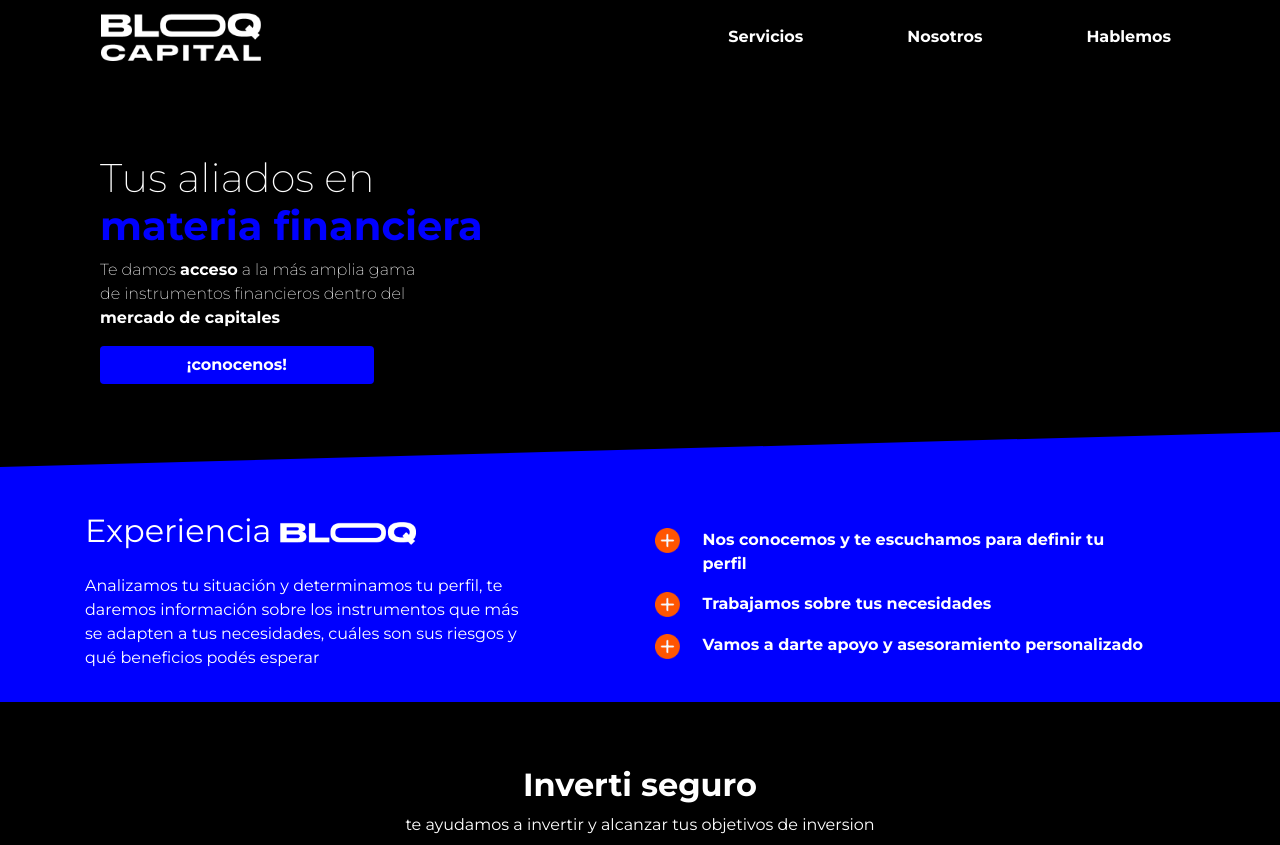
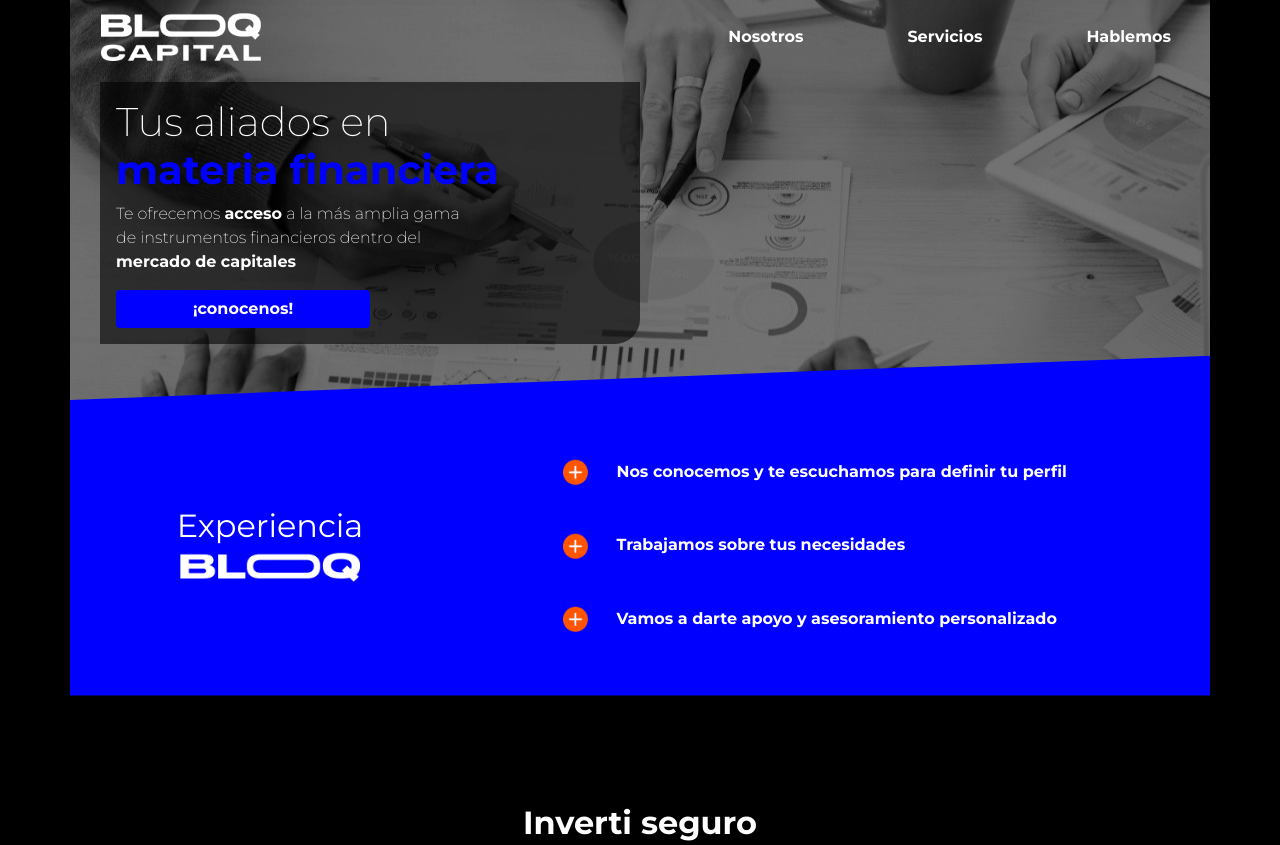
Before and after one commit to moka-web/bloq-capital, a website: page index.html in a window 1280 px wide. Shown: the top 845 px of the page. Drawn offline with nearby package versions, Linux system fonts and the light colour scheme; some packages are replaced by stand-ins of ours; a script that the page names is missing.

Commit message:
background header

```diff
--- a/SCSS/style.scss
+++ b/SCSS/style.scss
@@ -1,13 +1,23 @@
+//Colores
+$azul-claro: #0000FE;
+$azul-oscuro: #161734;
+$naranja: #FF5501;
+
 *{
     margin: 0;
     padding: 0;
 }
 
 .cuerpo{
-
     background-color: black;
     min-height: 100vh;
     font-family: 'Montserrat', sans-serif;
+}
+
+.cabecera{
+    background-image: url(../img/bg_img.jpg);
+    background-repeat: no-repeat;
+    background-position: center;
 }
 
 .logo{
@@ -19,16 +29,16 @@
 }
 
 .section_presentacion{
-    margin-top: 10vh;
-    padding-left: 30px;
+    background-color: rgba(0, 0, 0, 0.589);
+    border-radius: 0 0 25px 0;
 }
 
 .destacado-azul{
-    color: #0000FE;
+    color: $azul-claro;
 }
 
 .btn-azul{
-    background-color: #0000FE;
+    background-color: $azul-claro;
     color: #FFF;
     font-weight: 700;
     &:hover{
@@ -44,11 +54,12 @@
         100% 0%,
         100% 100%,
         0% 100%
-    )
+    );
+    transform:translateY(-13%)
 }
 
 .section_experiencia{
-    background-color: #0000FE;
+    background-color: $azul-claro;
 }
 
 .experiencia_contenido{
@@ -57,7 +68,7 @@
 }
 
 .logo_experiencia{
-    width: 8.5rem;
+    width: 11.3rem;
 }
 
 .marker{
@@ -96,7 +107,7 @@
 .section_alianzas{
 
     height: 40%;
-    background-color: #161734;
+    background-color: $azul-oscuro;
     display: flex;
     flex-direction: row;
 
--- a/index.html
+++ b/index.html
@@ -18,7 +18,9 @@
     <!--Google Fonts-->
     <link rel="preconnect" href="https://fonts.googleapis.com">
     <link rel="preconnect" href="https://fonts.gstatic.com" crossorigin>
-<link href="https://fonts.googleapis.com/css2?family=Montserrat:ital,wght@0,200;0,400;0,700;0,800;1,200;1,400&display=swap" rel="stylesheet">
+    <link
+        href="https://fonts.googleapis.com/css2?family=Montserrat:ital,wght@0,200;0,400;0,700;0,800;1,200;1,400&display=swap"
+        rel="stylesheet">
     <!--Fav icon-->
     <link rel="icon" type="image/png" href="img/fav_icon.png">
     <!--Título de página-->
@@ -27,7 +29,7 @@
 
 <body>
     <div class="cuerpo">
-    <header class="container">
+        <header class="container-xl cabecera">
             <nav class="navbar navbar-expand-lg navbar-dark bg-transparent d-flex justify-content-between">
 
                 <button class="navbar-toggler align-self-center" type="button" data-toggle="collapse"
@@ -43,53 +45,52 @@
                 <div class="d-flex flex-column">
                     <div class="collapse navbar-collapse" id="navbarNavAltMarkup">
                         <div class="navbar-nav botonera">
+                            <a class="nav-link ml-lg-5 pl-lg-5 text-white font-weight-bold" href="#">Nosotros</a>
                             <a class="nav-link ml-lg-5 pl-lg-5 text-white font-weight-bold" href="#">Servicios</a>
-                        <a class="nav-link ml-lg-5 pl-lg-5 text-white font-weight-bold" href="#">Nosotros</a>
                             <a class="nav-link ml-lg-5 pl-lg-5 text-white font-weight-bold" href="#">Hablemos</a>
                         </div>
                     </div>
                 </div>
             </nav>
-    </header>
-    <section class="container section_presentacion mb-5">
+            <section class="container pb-5">
+                <div class="section_presentacion col-md-8 col-lg-6 my-2 p-3">
                 <h1 class="text-white font-weight-light">
-            Tus aliados en <br/>
+                    Tus aliados en <br />
                     <span class="font-weight-bold destacado-azul">materia financiera</span>
                 </h1>
                 <p class="text-white font-weight-lighter">
-            Te damos <span class="font-weight-bold">acceso</span> a la más amplia gama <br/>
-            de instrumentos financieros dentro del<br/>
+                    Te ofrecemos <span class="font-weight-bold">acceso</span> a la más amplia gama <br />
+                    de instrumentos financieros dentro del<br />
                     <span class="font-weight-bold">mercado de capitales</span>
                 </p>
-        <button class="btn btn-azul col-sm-3">¡conocenos!</button>
+                <button class="btn btn-azul col-8 col-sm-6 mb-sm-0">¡conocenos!</button>
+                </div>
             </section>
-    <section class="section_experiencia container-fluid pb-3 inclinado mt-5 text-white">
+        </header>
+        <section class="section_experiencia container-xl pb-3 inclinado text-white">
             <div class="container">
                 <div class="row justify-content-between">
-                <div class="col-12 col-lg-5">
-                    <h2 class="pb-3">
+                    <div class="col-12 col-lg-4 d-flex align-items-center justify-content-center">
+                        <h2 class="pb-3 text-center">
                             Experiencia
                             <img src="./img/logo_breve.png" class="logo_experiencia" alt="Bloq Capital">
                         </h2>
-                    <p> Analizamos tu situación y determinamos tu perfil, te daremos información
-                        sobre los instrumentos que más se adapten a tus necesidades, cuáles son sus riesgos
-                        y qué beneficios podés esperar
-                    </p>
                     </div>
-                <div class="col-12 col-lg-6">
-                    <div class="row mt-3">
+                    <div class="col-12 col-lg-7">
+                        <div class="row py-4 ">
                             <div class="col-1">
                                 <img class="marker" src="./img/marker.png" alt="marker">
                             </div>
-                        <div class="col-10 font-weight-bold">Nos conocemos y te escuchamos para definir tu perfil</div>
+                            <div class="col-10 font-weight-bold">Nos conocemos y te escuchamos para definir tu perfil
                             </div>
-                    <div class="row mt-3">
+                        </div>
+                        <div class="row py-4">
                             <div class="col-1">
                                 <img class="marker" src="./img/marker.png" alt="marker">
                             </div>
                             <div class="col-10 font-weight-bold">Trabajamos sobre tus necesidades</div>
                         </div>
-                    <div class="row mt-3">
+                        <div class="row py-4 mb-4">
                             <div class="col-1">
                                 <img class="marker" src="./img/marker.png" alt="marker">
                             </div>
@@ -103,22 +104,22 @@
             <div>
                 <h2 class="font-weight-bold">Inverti seguro</h2>
                 <p>te ayudamos a invertir y alcanzar tus objetivos de inversion</p>
-            <div  class="row margins article">
+                <div class="row margins article">
                     <article data-aos="fade-up" class="col-md-3 ">
                         <img src="./img/220527 - Versión 2/220527-VECTORES_BONOS Y ACCIONES-01.png" alt="IMG">
                         <p class="margins font-weight-bold ">bonos y acciones</p>
                     </article>
-                <article data-aos="fade-down" class="col-md-3" >
+                    <article data-aos="fade-down" class="col-md-3">
                         <img src="./img/220527 - Versión 2/220527-VECTORES_OBLIGACIONES NEGOCIABLES-01.png" alt="IMG">
                         <p class="margins font-weight-bold ">obligaciones negociables</p>
-                </article >
+                    </article>
                     <article data-aos="fade-up" class="col-md-3">
                         <img src="./img/220527 - Versión 2/220527-VECTORES_CAUCIONES-01.png" alt="IMG">
                         <p class="margins font-weight-bold">cauciones</p>
                     </article>
                     <article data-aos="fade-down" class="col-md-3">
                         <img src="./img/220527 - Versión 2/220527-VECTORES_FUTUROS-01.png" alt="IMG">
-                    <p class="margins font-weight-bold" >Futuros</p>
+                        <p class="margins font-weight-bold">Futuros</p>
                     </article>
 
                 </div>
@@ -126,15 +127,17 @@
             </div>
             <div class="margins">
                 <h2 class="font-weight-bold">!crece en el mercado de capitales!</h2>
-            <p>somos el aliado que buscas, entendemos tus necesidades y nos enfocamos en darte soluciones dinamicas  </p>
+                <p>somos el aliado que buscas, entendemos tus necesidades y nos enfocamos en darte soluciones dinamicas
+                </p>
                 <div class="row">
                     <article data-aos="fade-right" class="col-md-6">
                         <img src="./img/220527 - Versión 2/220527-VECTORES_FINANCIAMIENTO PyME-01.png" alt="img">
                         <h3 class="margins font-weight-bold">financiamiento pymes!</h3>
                         <p></p>
                     </article>
-                <article data-aos="fade-left"  class="col-md-6" >
-                    <img src="./img/220527 - Versión 2/220527-VECTORES_GESTIÓN DE CAJA Y TESORERÍA-01.png" alt="img">
+                    <article data-aos="fade-left" class="col-md-6">
+                        <img src="./img/220527 - Versión 2/220527-VECTORES_GESTIÓN DE CAJA Y TESORERÍA-01.png"
+                            alt="img">
                         <h3 class="margins font-weight-bold">gestion de caja y tesoreria </h3>
                         <p></p>
                     </article>
@@ -152,15 +155,17 @@
             <div data-aos="fade-down" class="margins">
                 <h2 class="font-weight-bold">inversiones alternartivas! </h2>
                 <p>
-                inverti de manera tradicional en inmuebles, tenemos alianzas con los principales desarrolladores y comercializadores, tanto en el pais como en el exterior
+                    inverti de manera tradicional en inmuebles, tenemos alianzas con los principales desarrolladores y
+                    comercializadores, tanto en el pais como en el exterior
                 </p>
                 <img src="./img/220527 - Versión 2/220527-VECTORES_INVERSIONES ALTERNATIVAS-01.png" alt="IMG">
                 <h3 class="margins">bienes raices</h3>
             </div>
-        <button  class="btn btn-azul margins">conoce mas! </button>
+            <button class="btn btn-azul margins">conoce mas! </button>
             <div data-aos="fade-up" class="margins">
                 <h2 class="font-weight-bold"> abri tu cuenta bancaria en el exterior! </h2>
-            <p>conecta con el mundo y abri una o varias cuentas bancarias en el exterior, para vos o tu empresa. nosotros te asesoramos !  </p>
+                <p>conecta con el mundo y abri una o varias cuentas bancarias en el exterior, para vos o tu empresa.
+                    nosotros te asesoramos ! </p>
                 <img src="./img/220527 - Versión 2/220527-VECTORES_CUENTAS EN EL EXTERIOR-01.png" alt="img">
                 <h3 class="margins">cuentas en el exterior! </h3>
             </div>
@@ -212,14 +217,19 @@
                 <div class="col-md-8">
                     <div>
                         <div class="row">
-                        <img class="col-md-4 img-contacto" src="./img/220527 - Versión 2/220520-VECTORES_VECTOR CONTACTO.png" alt="img Contactanos">
+                            <img class="col-md-4 img-contacto"
+                                src="./img/220527 - Versión 2/220520-VECTORES_VECTOR CONTACTO.png"
+                                alt="img Contactanos">
                             <form action="https://formspree.io/f/xvollneg" method="POST" id="form" class="col-md-8">
                                 <label class="text-white" for="nombre-apellido">Nombre Y Apellido</label>
-                            <input id="nombre-apellido"  name="name" class="form-control" type="text" aria-label="default input example">
+                                <input id="nombre-apellido" name="name" class="form-control" type="text"
+                                    aria-label="default input example">
                                 <label class="text-white" for="mail">E-Mail</label>
-                            <input id="mail" class="form-control" type="email" name="email" aria-label="default input example">
+                                <input id="mail" class="form-control" type="email" name="email"
+                                    aria-label="default input example">
                                 <label class="text-white" for="telefono">Telefono</label>
-                            <input id="telefono" class="form-control" type="telephone" name="telephone" aria-label="default input example">
+                                <input id="telefono" class="form-control" type="telephone" name="telephone"
+                                    aria-label="default input example">
                                 <button type="sub" class="button btn btn-azul margins">enviar</button>
                             </form>
                         </div>
@@ -232,8 +242,7 @@
         integrity="sha384-DfXdz2htPH0lsSSs5nCTpuj/zy4C+OGpamoFVy38MVBnE+IbbVYUew+OrCXaRkfj"
         crossorigin="anonymous"></script>
     <script src="https://cdn.jsdelivr.net/npm/bootstrap@4.6.1/dist/js/bootstrap.bundle.min.js"
-        integrity="sha384-fQybjgWLrvvRgtW6bFlB7jaZrFsaBXjsOMm/tB9LTS58ONXgqbR9W8oWht/amnpF"
-        crossorigin="anonymous">
+        integrity="sha384-fQybjgWLrvvRgtW6bFlB7jaZrFsaBXjsOMm/tB9LTS58ONXgqbR9W8oWht/amnpF" crossorigin="anonymous">
         </script>
     <script src="//cdn.jsdelivr.net/npm/sweetalert2@11"></script>
     <script src="https://unpkg.com/aos@2.3.1/dist/aos.js"></script>
@@ -244,4 +253,5 @@
     </script>
     <script src="./index.js"></script>
 </body>
+
 </html>
```
Also changed, not shown: css/estilos.css, img/bg_img.jpg (added). Lines whose indentation alone changed are shown as unchanged.
